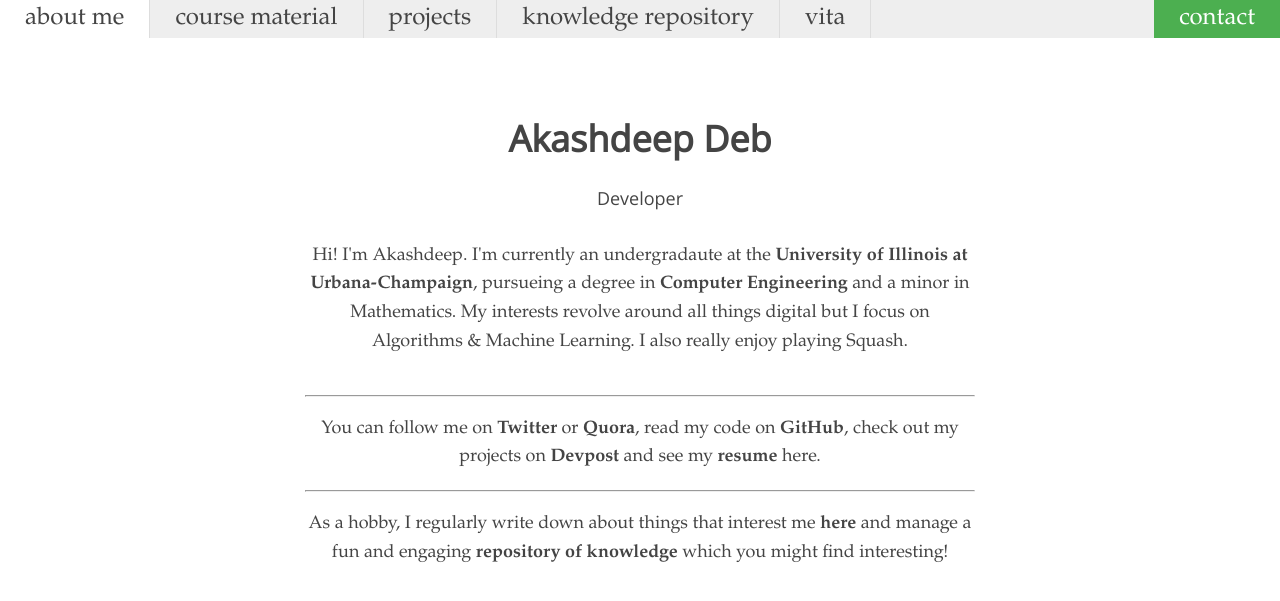
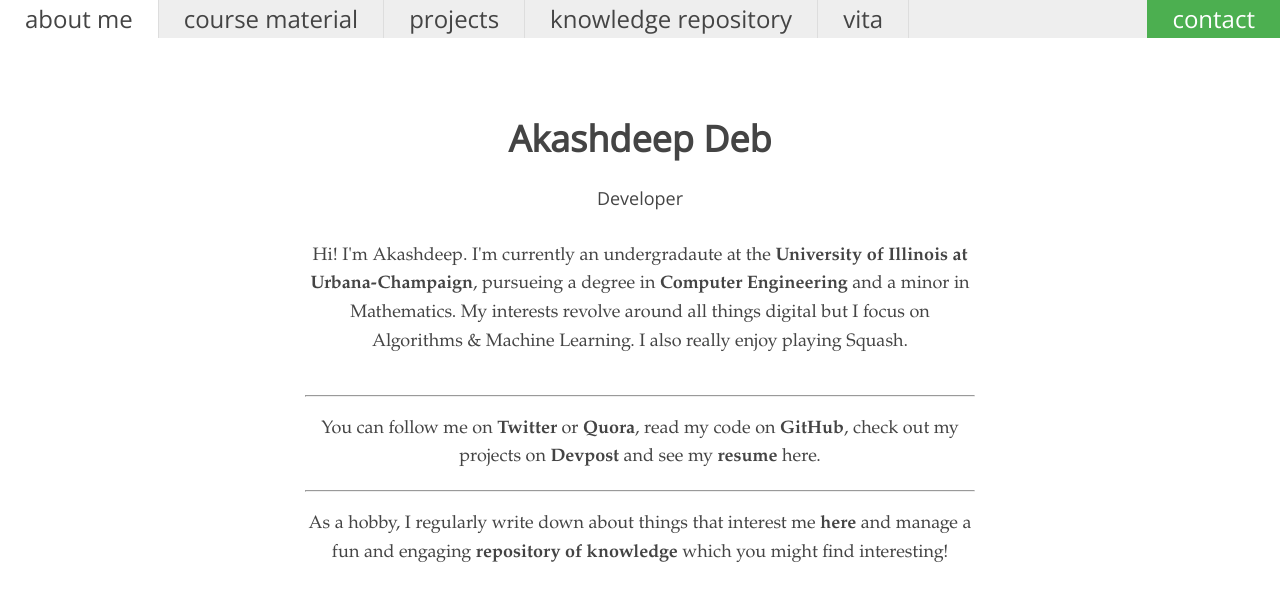
Before and after one commit to akashdeepdeb/akash.github.io, a Jekyll site: the page built from index.html, in a window 1280 px wide. Shown: the top 601 px of the page. Built offline with Jekyll 4.4.1, drawn with Linux system fonts in a browser that asks for light colours.

Commit message:
Update main.css

```diff
--- a/css/main.css
+++ b/css/main.css
@@ -48,7 +48,7 @@ nav ul  {
   margin: 0;
   overflow: hidden;
   background-color: #eee;
- /* font-family: "Open Sans";*/
+  font-family: "Open Sans";
   position: fixed;
   top: 0;
   width: 100%;
```
